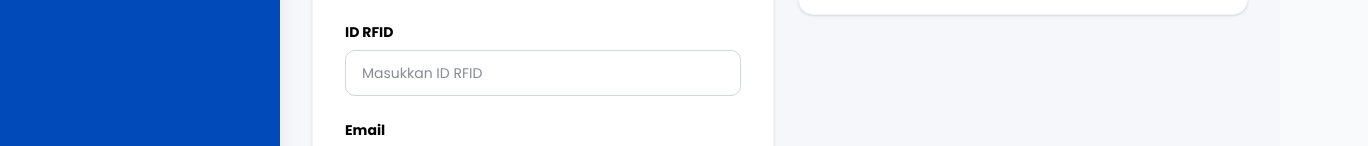
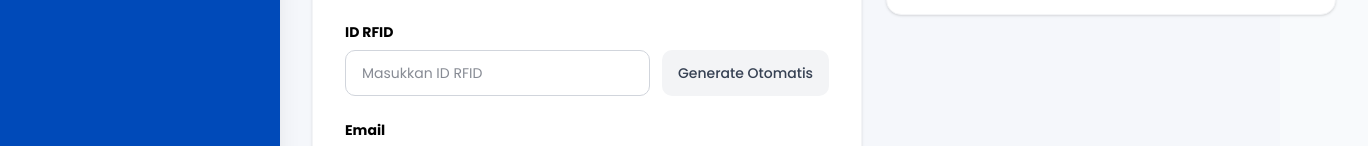
Before and after one commit to Neotelemetri-2024/fe-absensi-rfid, a React (Vite) app: page /admin/anggota/edit/1 in a window 1280 px wide. Shown: the part 595-741 px from the top of the page, 1368 px wide, since content can reach past the window. Built offline with nearby package versions, Linux system fonts and the light colour scheme; no server answers.

Commit message:
feat: Add Auto-Generate RFID button

```diff
--- a/src/pages/admin/AdminEditAnggota.jsx
+++ b/src/pages/admin/AdminEditAnggota.jsx
@@ -58,6 +58,12 @@ const AdminEditAnggota = () => {
 
   const handleRealtimeScan = () => {
     alert('Fitur Realtime Scan akan aktif setelah RFID reader terhubung.');
+  };
+
+  const handleGenerateRFID = () => {
+    // Generate 10-digit random number as fake RFID tag
+    const randomRFID = Math.floor(1000000000 + Math.random() * 9000000000).toString();
+    setFormData(prev => ({ ...prev, id_rfid: randomRFID }));
   };
 
   const handleSubmit = async (e) => {
@@ -174,9 +180,15 @@ const AdminEditAnggota = () => {
 
               <div className="flex flex-col gap-2">
                 <label className="text-sm font-bold text-black">ID RFID</label>
-                <input type="text" name="id_rfid" value={formData.id_rfid} onChange={handleChange}
-                  className="px-4 py-3 border border-gray-300 rounded-[10px] text-sm focus:outline-none focus:border-blue-500"
-                  placeholder="Masukkan ID RFID" />
+                <div className="flex gap-3">
+                  <input type="text" name="id_rfid" value={formData.id_rfid} onChange={handleChange}
+                    className="flex-1 px-4 py-3 border border-gray-300 rounded-[10px] text-sm focus:outline-none focus:border-blue-500"
+                    placeholder="Masukkan ID RFID" />
+                  <button type="button" onClick={handleGenerateRFID}
+                    className="px-4 py-3 bg-gray-100 hover:bg-gray-200 text-gray-700 text-sm font-medium rounded-[10px] transition-colors whitespace-nowrap">
+                    Generate Otomatis
+                  </button>
+                </div>
               </div>
 
               <div className="flex flex-col gap-2">
--- a/src/pages/admin/AdminTambahAnggota.jsx
+++ b/src/pages/admin/AdminTambahAnggota.jsx
@@ -52,6 +52,11 @@ const AdminTambahAnggota = () => {
   const handleRealtimeScan = () => {
     // Placeholder: Nanti bisa dihubungkan ke WebSocket/API realtime scan
     alert('Fitur Realtime Scan akan aktif setelah RFID reader terhubung.');
+  };
+
+  const handleGenerateRFID = () => {
+    const randomRFID = Math.floor(1000000000 + Math.random() * 9000000000).toString();
+    setFormData(prev => ({ ...prev, id_rfid: randomRFID }));
   };
 
   const handleSubmit = async (e) => {
@@ -154,6 +159,13 @@ const AdminTambahAnggota = () => {
                     />
                     <p className="text-xs text-gray-400 mt-1">ID RFID harus unik untuk setiap anggota</p>
                   </div>
+                  <button
+                    type="button"
+                    onClick={handleGenerateRFID}
+                    className="flex items-center gap-2 bg-gray-100 hover:bg-gray-200 text-gray-700 px-5 py-3 rounded-[10px] font-medium text-sm shrink-0 h-fit transition-colors"
+                  >
+                    Generate Otomatis
+                  </button>
                   <button
                     type="button"
                     onClick={handleRealtimeScan}
```
